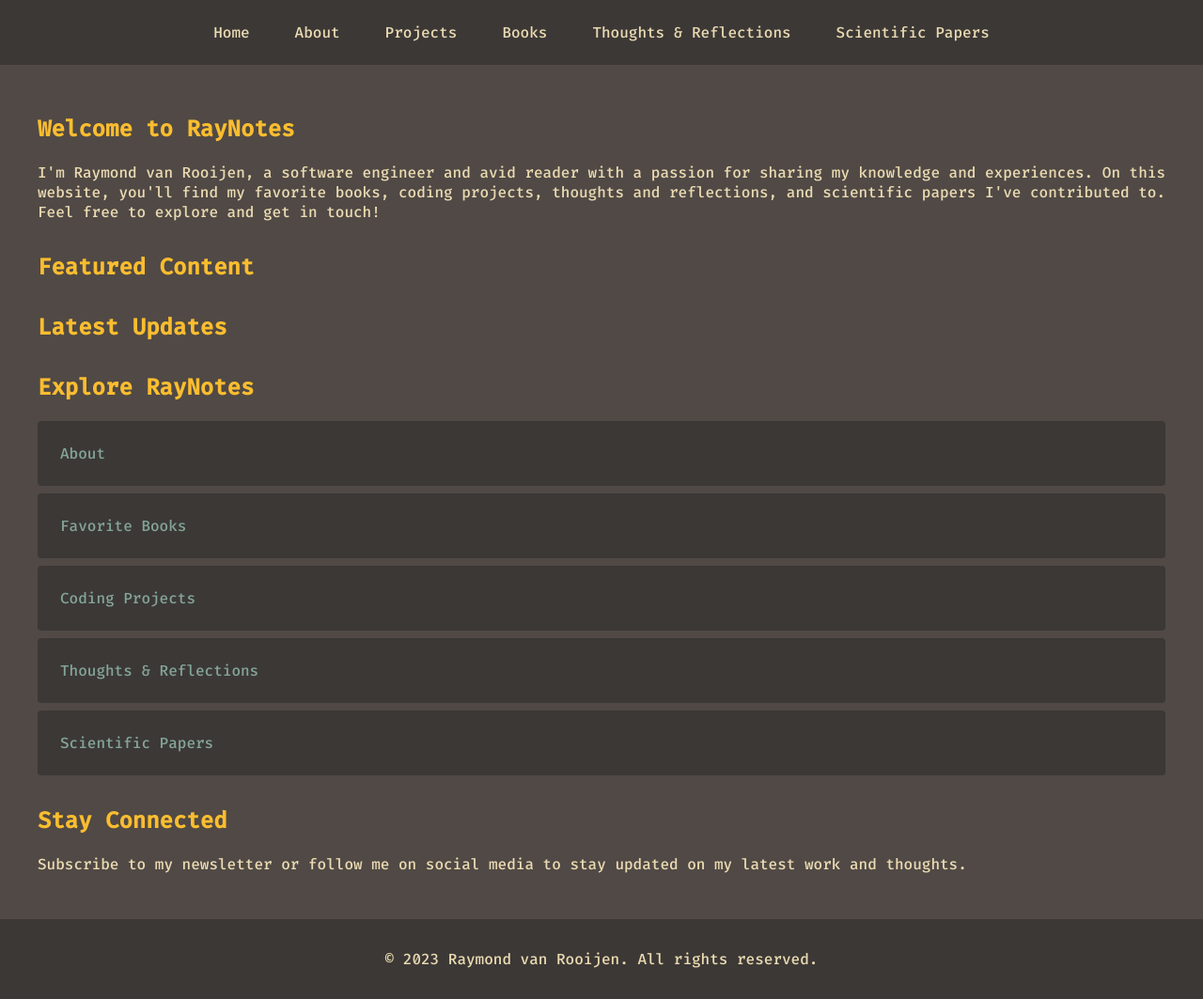
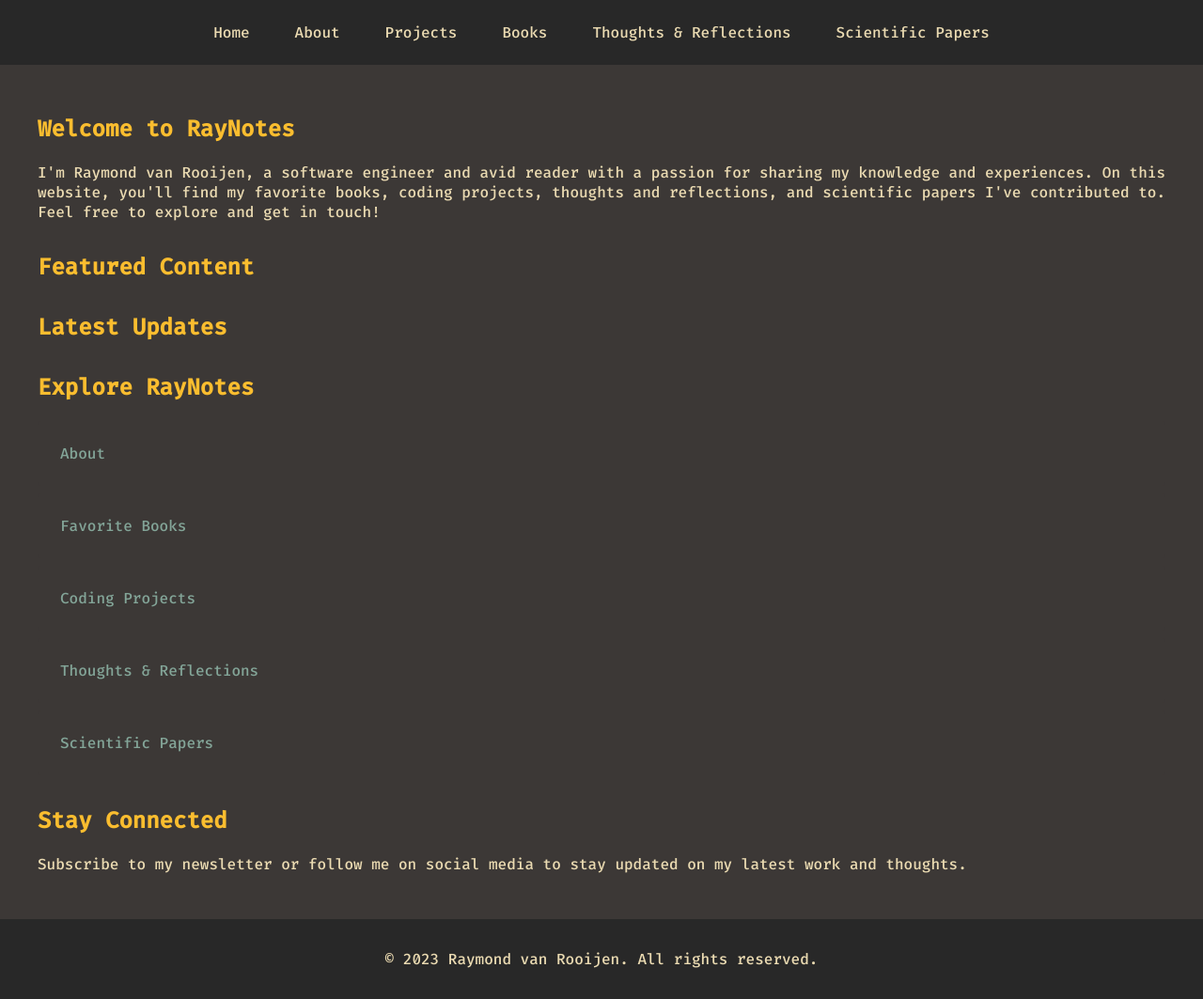
Before and after one commit to vanRooijen/raynotes, a plain HTML site: page index.html in a window 1280 px wide. Shown: the whole page at 94% size. Drawn offline with Linux system fonts and the light colour scheme.

Commit message:
update background color

```diff
--- a/styles.css
+++ b/styles.css
@@ -25,12 +25,12 @@ body {
   font-family: 'Fira Code', monospace;
   margin: 0;
   padding: 0;
-  background-color: var(--gruvbox-dark2);
+  background-color: var(--gruvbox-dark1);
   color: var(--gruvbox-light1);
 }
 
 header {
-  background-color: var(--gruvbox-dark1);
+  background-color: var(--gruvbox-dark0);
   padding: 1rem 0;
 }
 
@@ -52,12 +52,6 @@ a {
 
 a:hover {
   color: #d79921;
-}
-
-/* Header and navigation */
-header {
-  background-color: #3c3836;
-  padding: 1rem;
 }
 
 nav {
@@ -132,7 +126,7 @@ color: var(--gruvbox-bright-orange);
 
 /* Footer */
 footer {
-background-color: var(--gruvbox-dark1);
+background-color: var(--gruvbox-dark0);
 padding: 1rem 0;
 text-align: center;
 }
```
